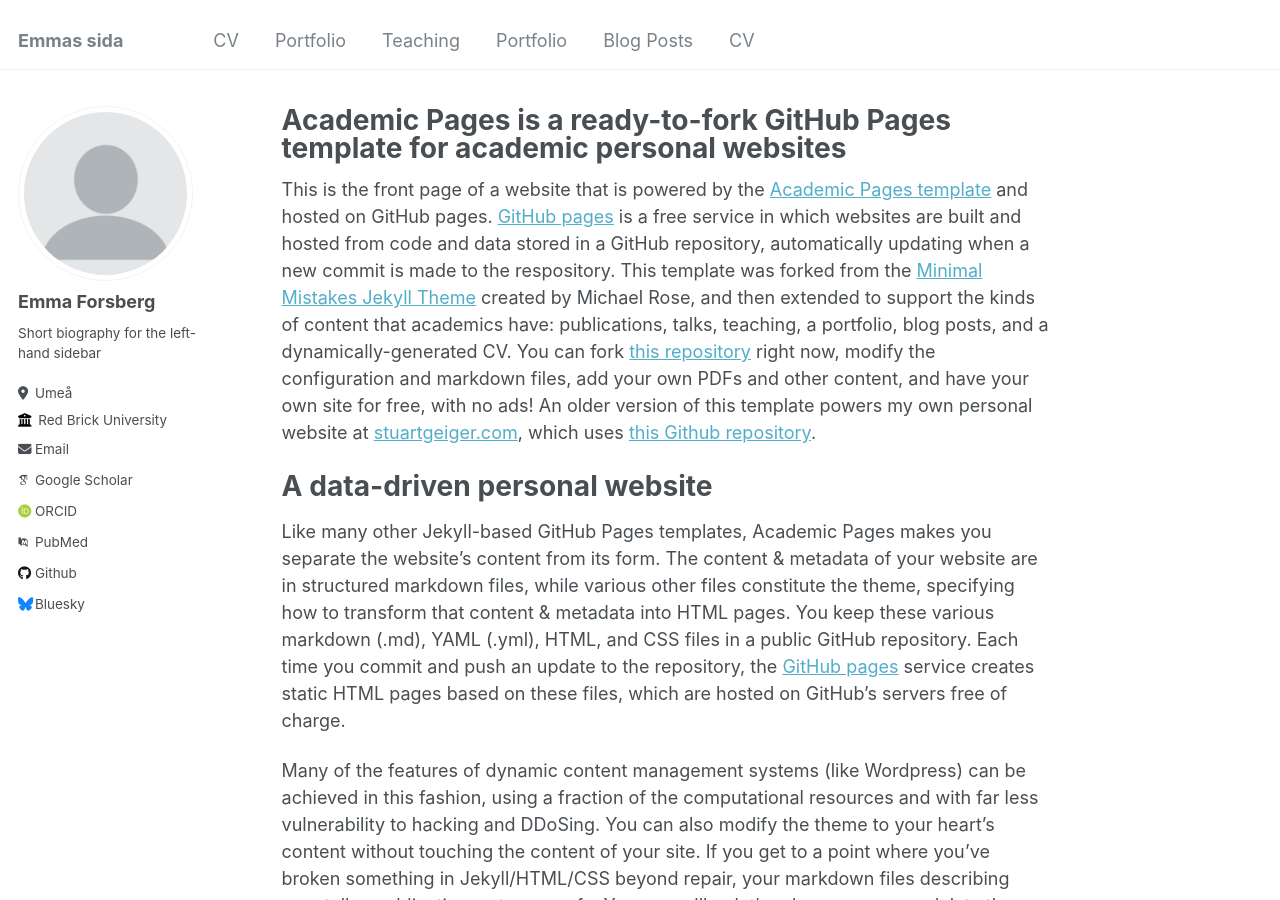
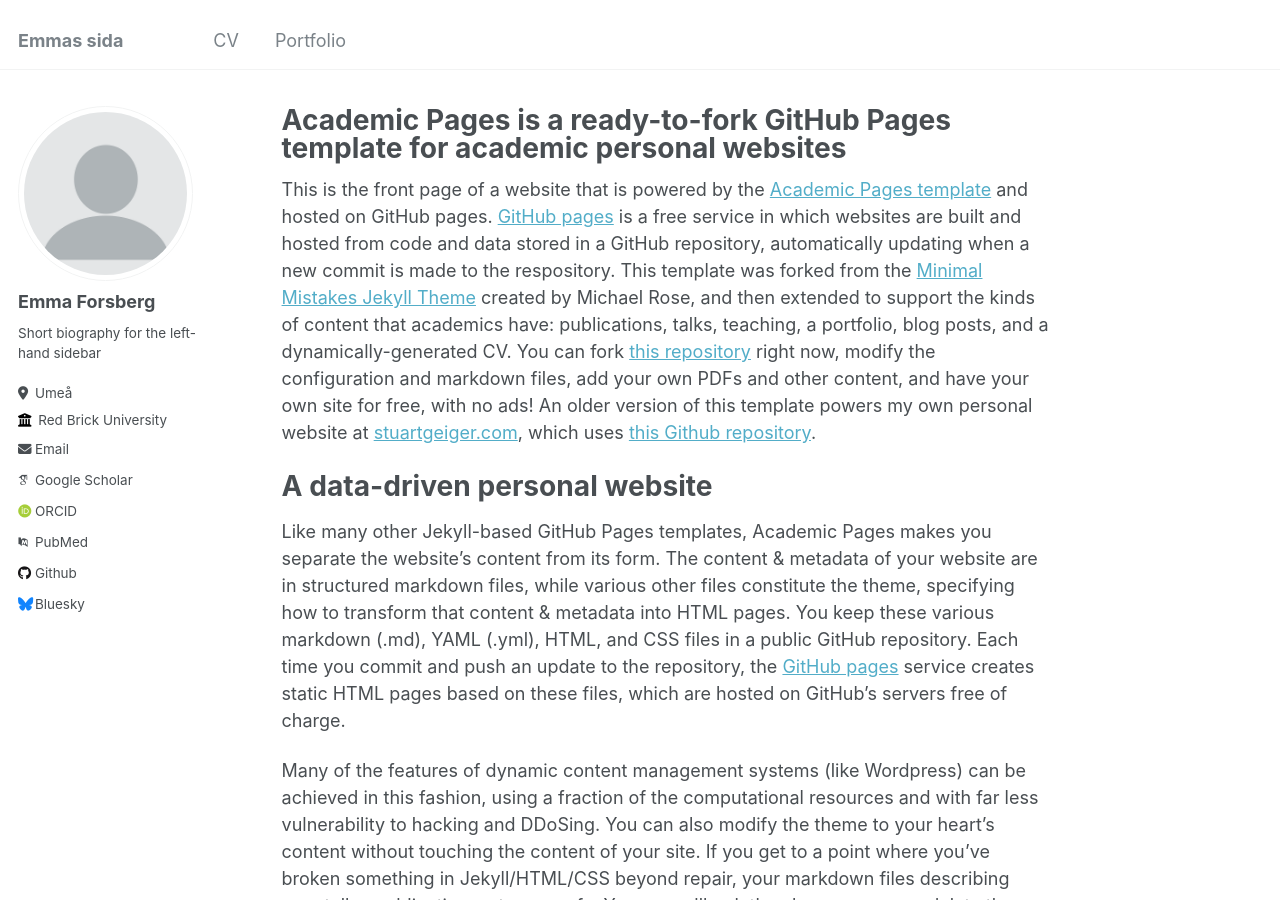
Before and after one commit to EmmaForsberg/emmaforsberg.github.io, a Jekyll site: the page built from _pages/about.md, in a window 1280 px wide and 900 px high. Built offline with Jekyll 4.4.1, drawn with Linux system fonts in a browser that asks for light colours; some web fonts are replaced.

Commit message:
removed unuseful

```diff
--- a/_data/navigation.yml
+++ b/_data/navigation.yml
@@ -5,15 +5,3 @@
 
   - title: "Portfolio"
     url: /portfolio/
-
-  - title: "Teaching"
-    url: /teaching/
-
-  - title: "Portfolio"
-    url: /portfolio/
-
-  - title: "Blog Posts"
-    url: /year-archive/
-
-  - title: "CV"
-    url: /cv/
```
